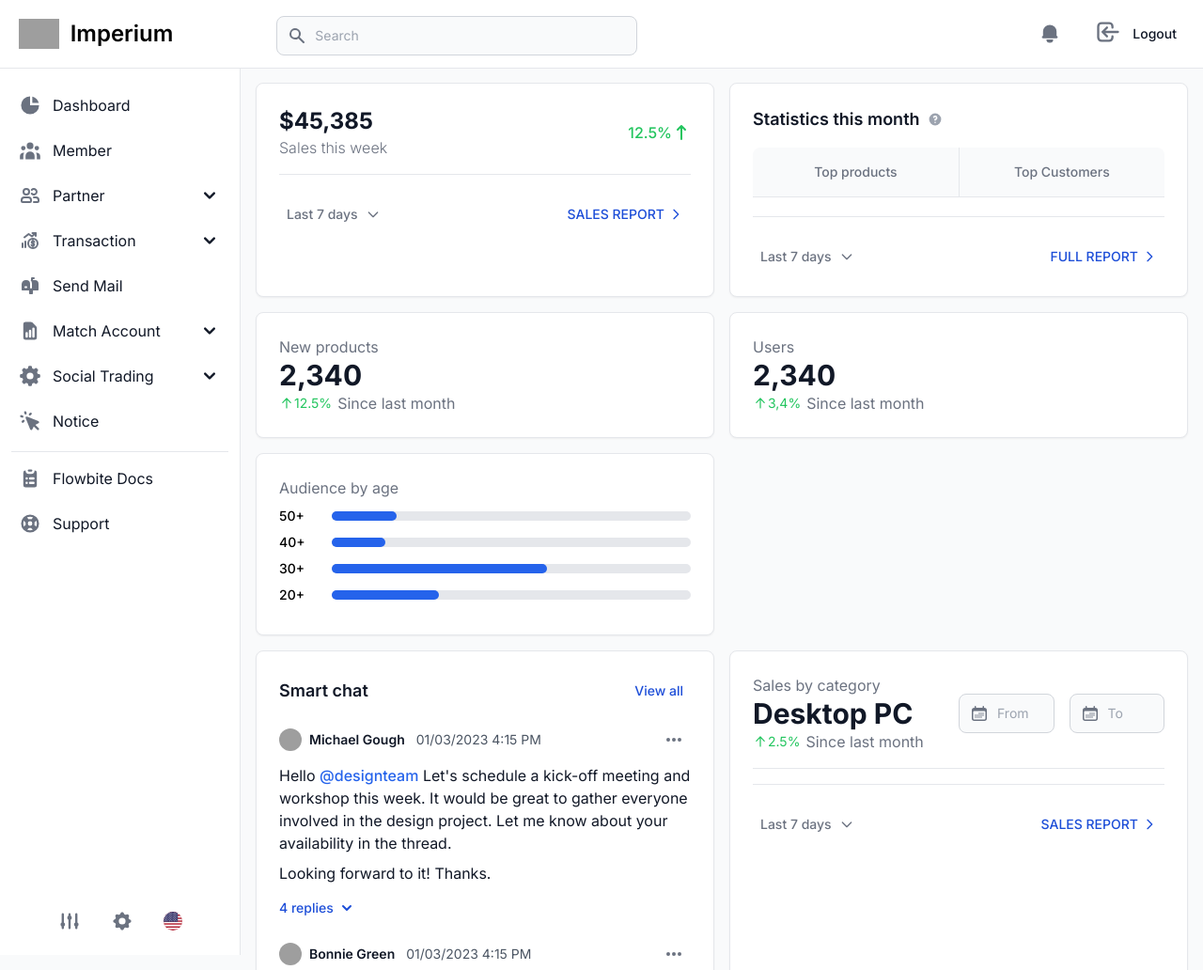
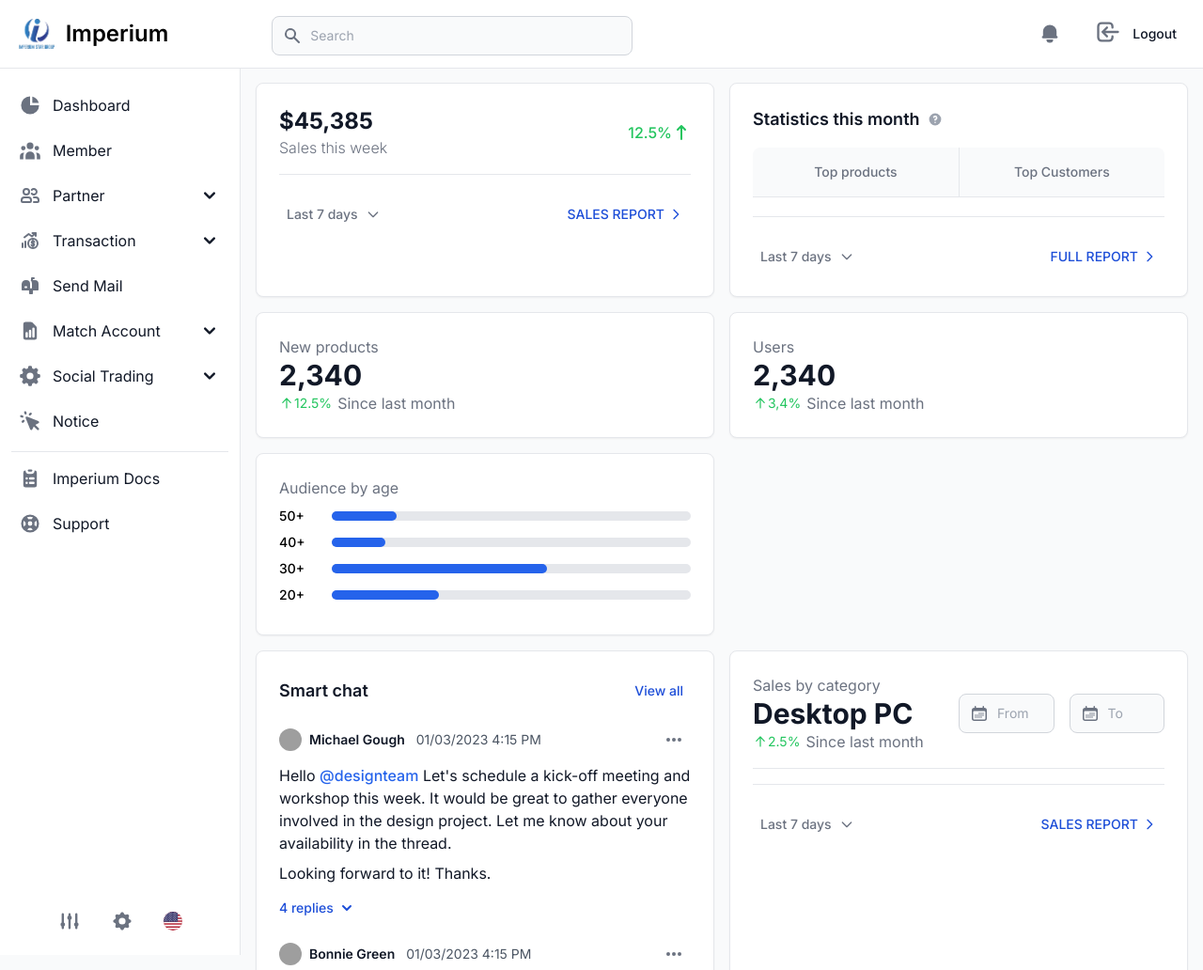
Before and after one commit to joangrcia/ism-crm, a Django app: page /en/dashboard/ in a window 1280 px wide. Shown: the top 1032 px of the page at 94% size. Run offline with Django 5.2, Linux system fonts and the light colour scheme; the visitor is signed in with stand-in values (Sample User, id 1); style sheets or scripts are compiled from the project's sources; some libraries are stand-ins or nearby versions; grey boxes are pictures that could not be loaded.

Commit message:
Modified imperium/pycache/settings.cpython-311.pyc, requirements.txt, templates: base.html, and index.html; added static/img/imperium-logo.png

```diff
--- a/requirements.txt
+++ b/requirements.txt
@@ -2,4 +2,5 @@ Django==4.2.1
 django_phonenumber_field==7.3.0
 Faker==22.6.0
 django-tailwind==3.8.0
-pip install psycopg2==2.9.9
+psycopg2==2.9.9
+phonenumbers==8.13.30
--- a/templates/base.html
+++ b/templates/base.html
@@ -12,7 +12,7 @@
 
     <title>Admin Dashboard - Imperium</title>
 
-    <link rel="canonical" href="https://flowbite-admin-dashboard.vercel.app/" />
+    <link rel="canonical" href="http://128.199.127.203/" />
 
     <link rel="preconnect" href="https://fonts.googleapis.com" />
     <link rel="preconnect" href="https://fonts.gstatic.com" crossorigin />
@@ -57,24 +57,24 @@
     <meta name="twitter:creator" content="@" />
     <meta
       name="twitter:title"
-      content="Tailwind CSS Admin Dashboard - Flowbite" />
+      content="Admin Dashboard - Imperium" />
     <meta
       name="twitter:description"
-      content="Get started with a free and open-source admin dashboard layout built with Tailwind CSS and Flowbite featuring charts, widgets, CRUD layouts, authentication pages, and more" />
+      content="Get started with a free and open-source admin dashboard layout built with Tailwind CSS and Imperium featuring charts, widgets, CRUD layouts, authentication pages, and more" />
     <meta
       name="twitter:image"
-      content="https://flowbite-admin-dashboard.vercel.app/" />
+      content="http://128.199.127.203/" />
 
     <!-- Facebook -->
     <meta
       property="og:url"
-      content="https://flowbite-admin-dashboard.vercel.app/" />
+      content="http://128.199.127.203/" />
     <meta
       property="og:title"
-      content="Tailwind CSS Admin Dashboard - Flowbite" />
+      content="Admin Dashboard - Imperium" />
     <meta
       property="og:description"
-      content="Get started with a free and open-source admin dashboard layout built with Tailwind CSS and Flowbite featuring charts, widgets, CRUD layouts, authentication pages, and more" />
+      content="Get started with a free and open-source admin dashboard layout built with Tailwind CSS and Imperium featuring charts, widgets, CRUD layouts, authentication pages, and more" />
     <meta property="og:type" content="website" />
     <meta
       property="og:image"
@@ -129,12 +129,12 @@
               </svg>
             </button>
             <a
-              href="https://flowbite-admin-dashboard.vercel.app/"
+              href="{% url "dashboard:index" %}"
               class="flex ml-2 md:mr-24">
               <img
-                src="https://flowbite-admin-dashboard.vercel.app/images/logo.svg"
+                src="{% static "img/imperium-logo.png" %}"
                 class="h-8 mr-3"
-                alt="FlowBite Logo" />
+                alt="Imperium Logo" />
               <span
                 class="self-center text-xl font-semibold sm:text-2xl whitespace-nowrap dark:text-white"
                 >Imperium</span
@@ -166,19 +166,6 @@
             </form>
           </div>
           <div class="flex items-center">
-            {% comment %} <div class="hidden mr-3 -mb-1 sm:block">
-              <a
-                class="github-button"
-                href="https://github.com/themesberg/flowbite-admin-dashboard"
-                data-color-scheme="no-preference: dark; light: light; dark: light;"
-                data-icon="octicon-star"
-                data-size="large"
-                data-show-count="true"
-                aria-label="Star themesberg/flowbite-admin-dashboard on GitHub"
-                >Star</a
-              >
-            </div> {% endcomment %}
-
             <button
               id="toggleSidebarMobileSearch"
               type="button"
@@ -824,7 +811,7 @@
                       d="M4 5a2 2 0 012-2 3 3 0 003 3h2a3 3 0 003-3 2 2 0 012 2v11a2 2 0 01-2 2H6a2 2 0 01-2-2V5zm3 4a1 1 0 000 2h.01a1 1 0 100-2H7zm3 0a1 1 0 000 2h3a1 1 0 100-2h-3zm-3 4a1 1 0 100 2h.01a1 1 0 100-2H7zm3 0a1 1 0 100 2h3a1 1 0 100-2h-3z"
                       clip-rule="evenodd"></path>
                   </svg>
-                  <span class="ml-3" sidebar-toggle-item>Flowbite Docs</span>
+                  <span class="ml-3" sidebar-toggle-item>Imperium Docs</span>
                 </a>
                 <a
                   href="https://github.com/themesberg/flowbite-admin-dashboard/issues"
@@ -1180,10 +1167,10 @@
         <p class="my-10 text-sm text-center text-gray-500">
           &copy; 2019-2024
           <a
-            href="https://flowbite.com/"
+            href="https://imperiumpremiere.com/"
             class="hover:underline"
             target="_blank"
-            >Flowbite.com</a
+            >imperiumpremiere.com</a
           >. All rights reserved.
         </p>
       </div>
--- a/templates/index.html
+++ b/templates/index.html
@@ -94,10 +94,8 @@
         <a
           href=""
           class="flex items-center justify-center mb-8 text-2xl font-semibold lg:mb-10 dark:text-white">
-          <img
-            src="https://flowbite-admin-dashboard.vercel.app/images/logo.svg"
-            class="mr-4 h-11"
-            alt="Imperium Logo" />
+          <img src="{% static "img/imperium-logo.png" %}" class="mr-4 h-11"
+          alt="Imperium Logo" />
           <span>Imperium</span>
         </a>
         <!-- Card -->
```
Also changed, not shown: static/img/imperium-logo.png (added).
